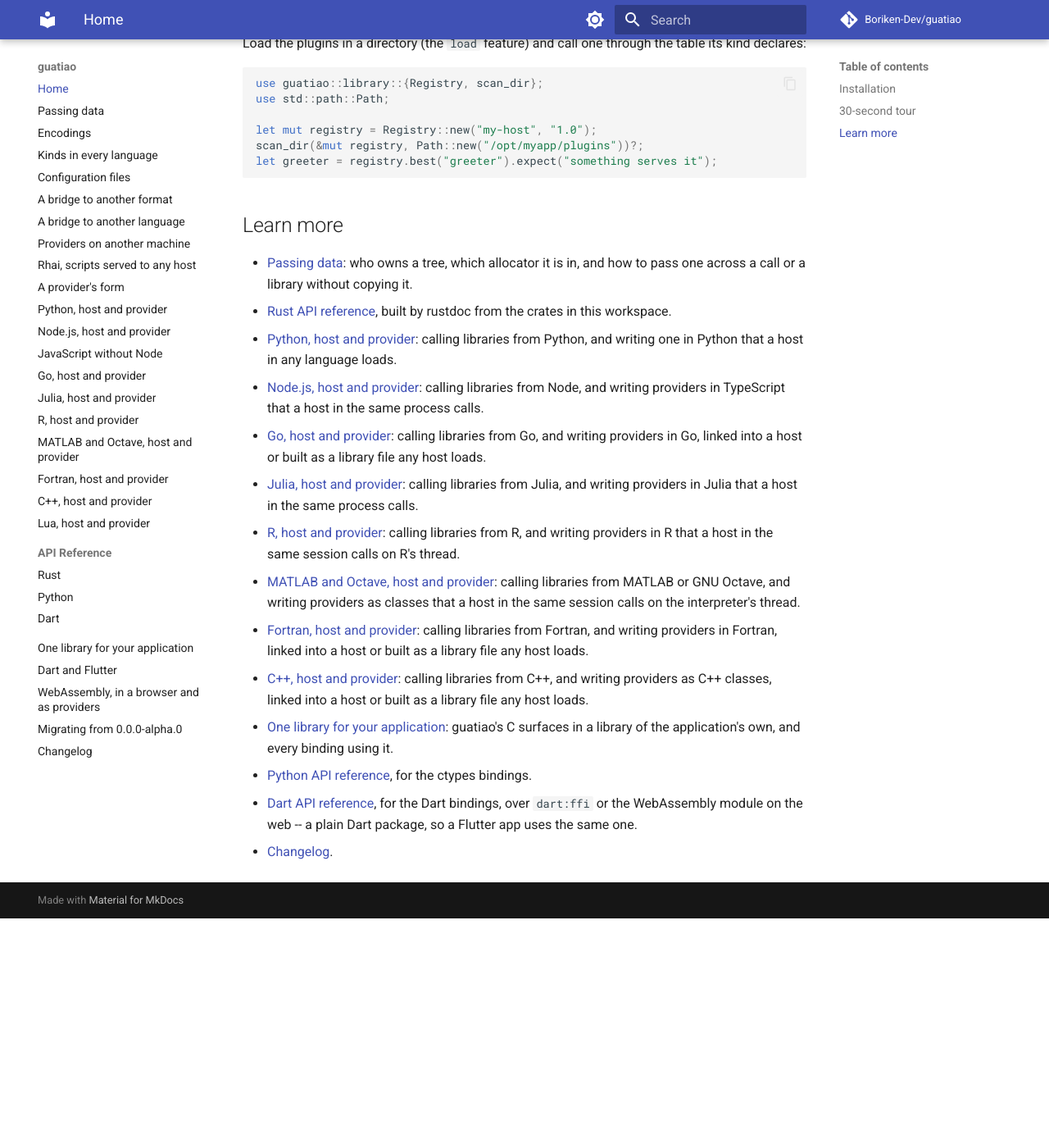
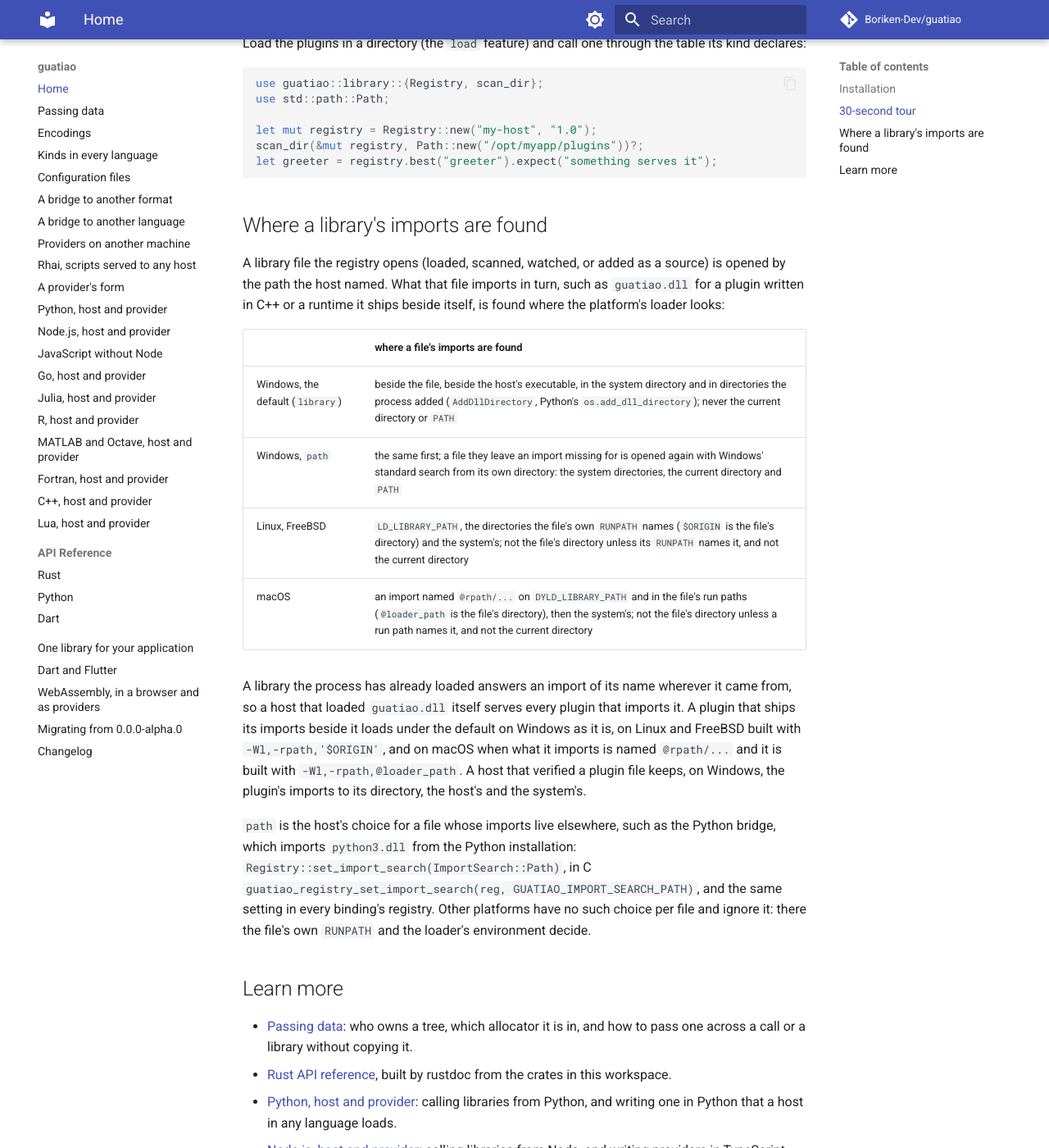
Before and after one commit to Boriken-Dev/guatiao, an MkDocs documentation site: the page built from docs/index.md, in a window 1280 px wide and 1400 px high, scrolled down 3062 px. Shown: the whole window at 82% size. Built offline with MkDocs 1.6.1 and Material for MkDocs 9.7.7, drawn with Linux system fonts in a browser that asks for light colours; comment, search, counter and statistics services are not loaded; before the commit the page ends 4182 px from its top, so only the background shows below that.

Commit message:
docs: where a library's imports are found, and the import search
A section on the landing page (Windows by default and with `path`, the
Linux analogue: RUNPATH with $ORIGIN, LD_LIBRARY_PATH), a migration entry
whose snippet the docs test compiles, the C++, Python and remote pages,
the example READMEs and the changelog.

````diff
--- a/docs/index.md
+++ b/docs/index.md
@@ -168,6 +168,37 @@ scan_dir(&mut registry, Path::new("/opt/myapp/plugins"))?;
 let greeter = registry.best("greeter").expect("something serves it");
 ```
 
+## Where a library's imports are found
+
+A library file the registry opens (loaded, scanned, watched, or added as
+a source) is opened by the path the host named. What that file imports in
+turn, such as `guatiao.dll` for a plugin written in C++ or a runtime it
+ships beside itself, is found where the platform's loader looks:
+
+| | where a file's imports are found |
+| --- | --- |
+| Windows, the default (`library`) | beside the file, beside the host's executable, in the system directory and in directories the process added (`AddDllDirectory`, Python's `os.add_dll_directory`); never the current directory or `PATH` |
+| Windows, `path` | the same first; a file they leave an import missing for is opened again with Windows' standard search from its own directory: the system directories, the current directory and `PATH` |
+| Linux, FreeBSD | `LD_LIBRARY_PATH`, the directories the file's own `RUNPATH` names (`$ORIGIN` is the file's directory) and the system's; not the file's directory unless its `RUNPATH` names it, and not the current directory |
+| macOS | an import named `@rpath/...` on `DYLD_LIBRARY_PATH` and in the file's run paths (`@loader_path` is the file's directory), then the system's; not the file's directory unless a run path names it, and not the current directory |
+
+A library the process has already loaded answers an import of its name
+wherever it came from, so a host that loaded `guatiao.dll` itself serves
+every plugin that imports it. A plugin that ships its imports beside it
+loads under the default on Windows as it is, on Linux and FreeBSD built
+with `-Wl,-rpath,'$ORIGIN'`, and on macOS when what it imports is named
+`@rpath/...` and it is built with `-Wl,-rpath,@loader_path`. A host that verified a plugin file keeps, on
+Windows, the plugin's imports to its directory, the host's and the
+system's.
+
+`path` is the host's choice for a file whose imports live elsewhere, such
+as the Python bridge, which imports `python3.dll` from the Python
+installation: `Registry::set_import_search(ImportSearch::Path)`, in C
+`guatiao_registry_set_import_search(reg, GUATIAO_IMPORT_SEARCH_PATH)`,
+and the same setting in every binding's registry. Other platforms have no
+such choice per file and ignore it: there the file's own `RUNPATH` and the
+loader's environment decide.
+
 ## Learn more
 
 - [Passing data](ownership.md): who owns a tree, which allocator it is in,
````
Also changed, not shown: AGENTS.md (+2 -1 lines), CHANGELOG.md (+27 -5 lines), docs/cpp.md (+4 -2 lines), docs/migrating.md (+25 -0 lines), docs/python.md (+1 -1 lines), docs/remote.md (+2 -1 lines), examples/cpp_greeter/README.md (+3 -2 lines), examples/python_provider/README.md (+5 -2 lines), 1 other file.
